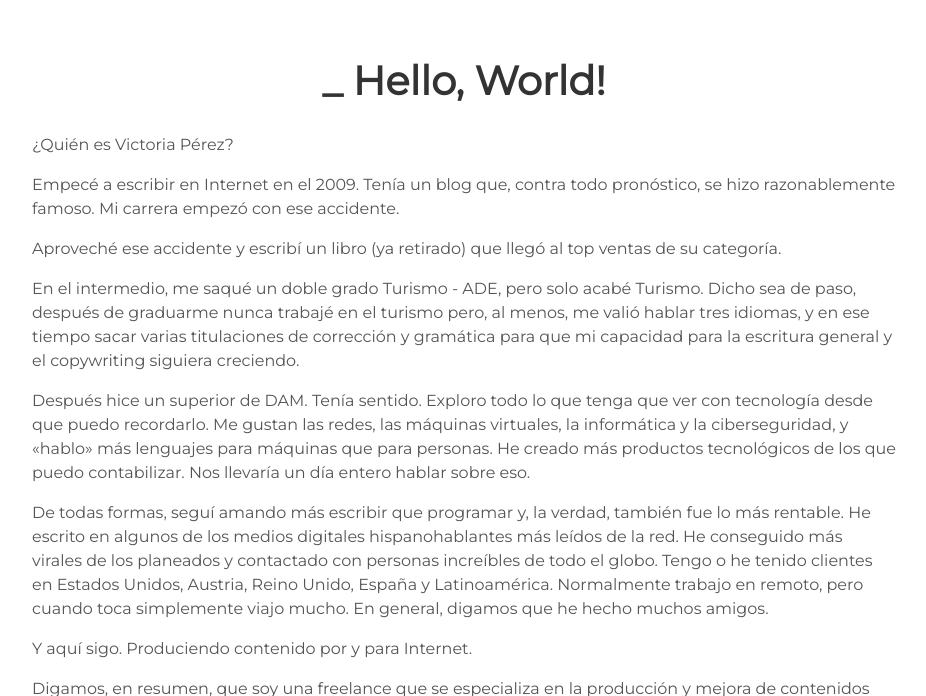
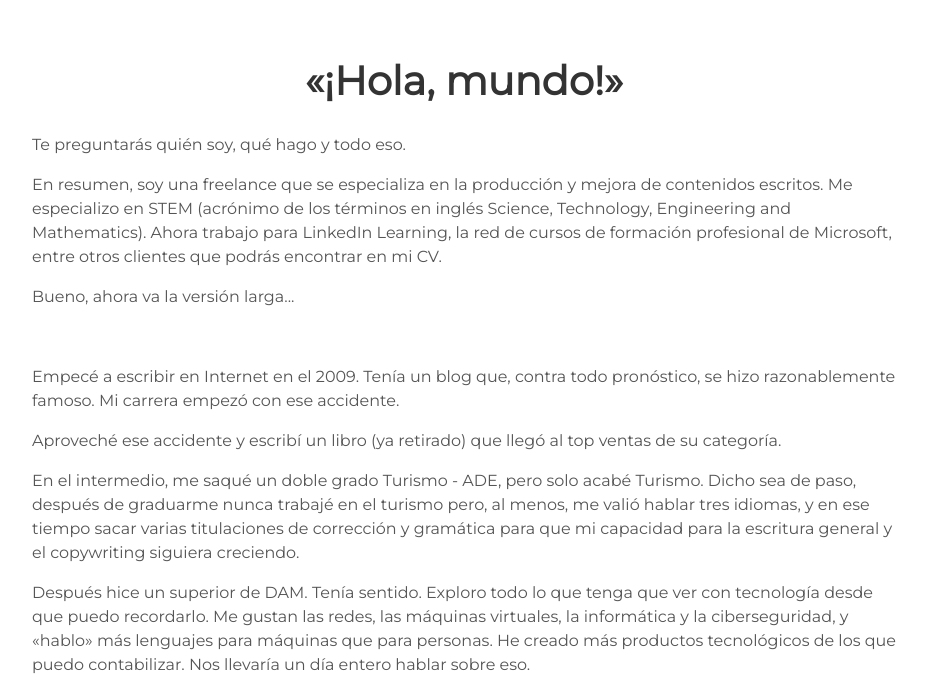
Before and after one commit to kavmini/kavmini, a Jekyll site: the page built from index.html, in a window 1280 px wide and 900 px high, scrolled down 720 px, cut to the strip 204-900 px from the top of the window. Shown: the whole strip, without its empty margins (176-1102 px from the left). Built offline with Jekyll 4.4.1, drawn with Linux system fonts in a browser that asks for light colours; some of the changed text lies outside the part shown.

Commit message:
Update about.html

```diff
--- a/_includes/about.html
+++ b/_includes/about.html
@@ -1,12 +1,17 @@
  <div class="user-details">
-   <h1>_ Hello, World!</h1>
+   <h1>«¡Hola, mundo!»</h1>
 </div>
 
 <section id="CV">
   <div class="Resume">
 
 
-<p>¿Quién es Victoria Pérez?</p>
+<p>Te preguntarás quién soy, qué hago y todo eso.</p>
+
+<p>En resumen, soy una freelance que se especializa en la producción y mejora de contenidos escritos. Me especializo en STEM (acrónimo de los términos en inglés Science, Technology, Engineering and Mathematics). Ahora trabajo para LinkedIn Learning, la red de cursos de formación profesional de Microsoft, entre otros clientes que podrás encontrar en mi CV. </p>
+<p>Bueno, ahora va la versión larga...</p>
+
+<p>&nbsp;</p>
 
 <p>Empecé a escribir en Internet en el 2009. Tenía un blog que, contra todo pronóstico, se hizo razonablemente famoso. Mi carrera empezó con ese accidente.</p>
 <p>Aproveché ese accidente y escribí un libro (ya retirado) que llegó al top ventas de su categoría.</p>
@@ -16,9 +21,7 @@
 
 <p>Y aquí sigo. Produciendo contenido por y para Internet.</p>
 
-<p>Digamos, en resumen, que soy una freelance que se especializa en la producción y mejora de contenidos escritos. Me especializo en STEM (acrónimo de los términos en inglés Science, Technology, Engineering and Mathematics). Ahora trabajo para LinkedIn Learning, la red de cursos de formación profesional de Microsoft, entre otros clientes que podrás encontrar en mi CV. </p>
-
-<p>Si crees que me necesitas puedes mandarme un correo electrónico. Se me da bastante bien su gestión. </p>
+<p>Si crees que me necesitas puedes mandarme un correo electrónico o hablarme por las redes sociales, será un placer. </p>
 
 Gracias por pasarte.
 
```
